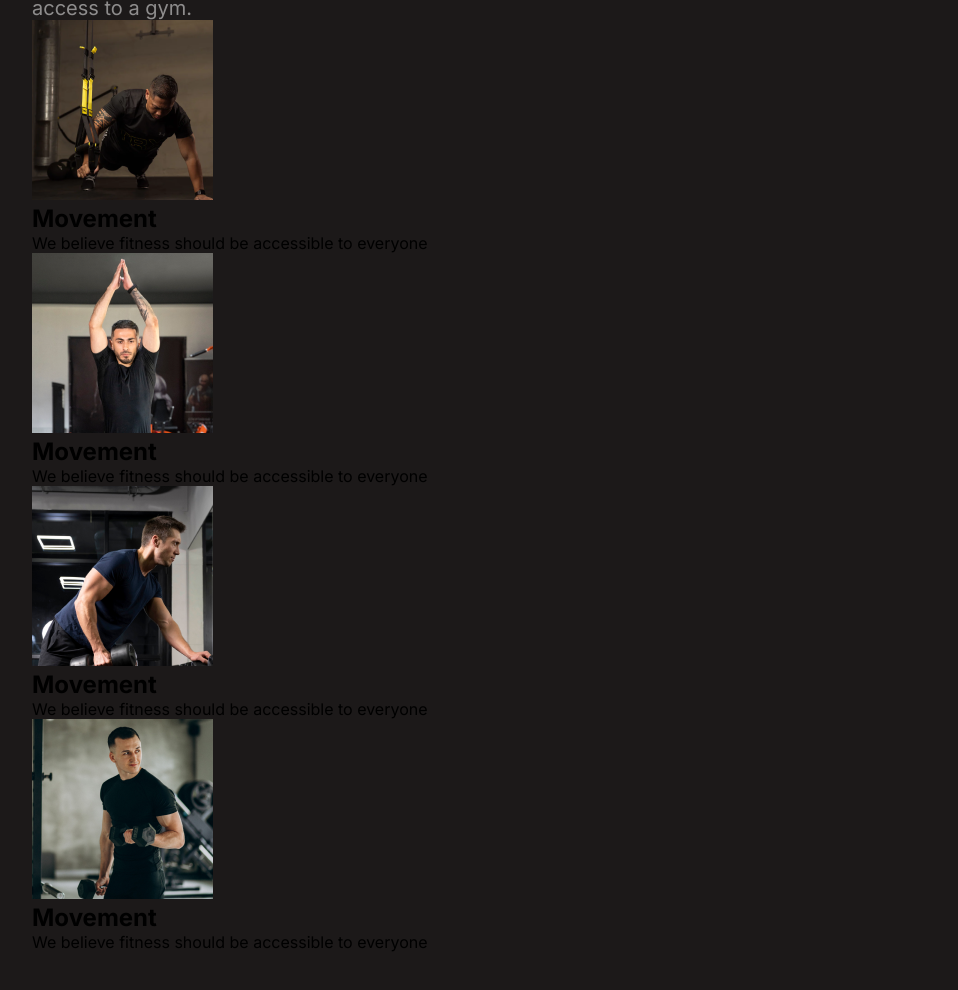
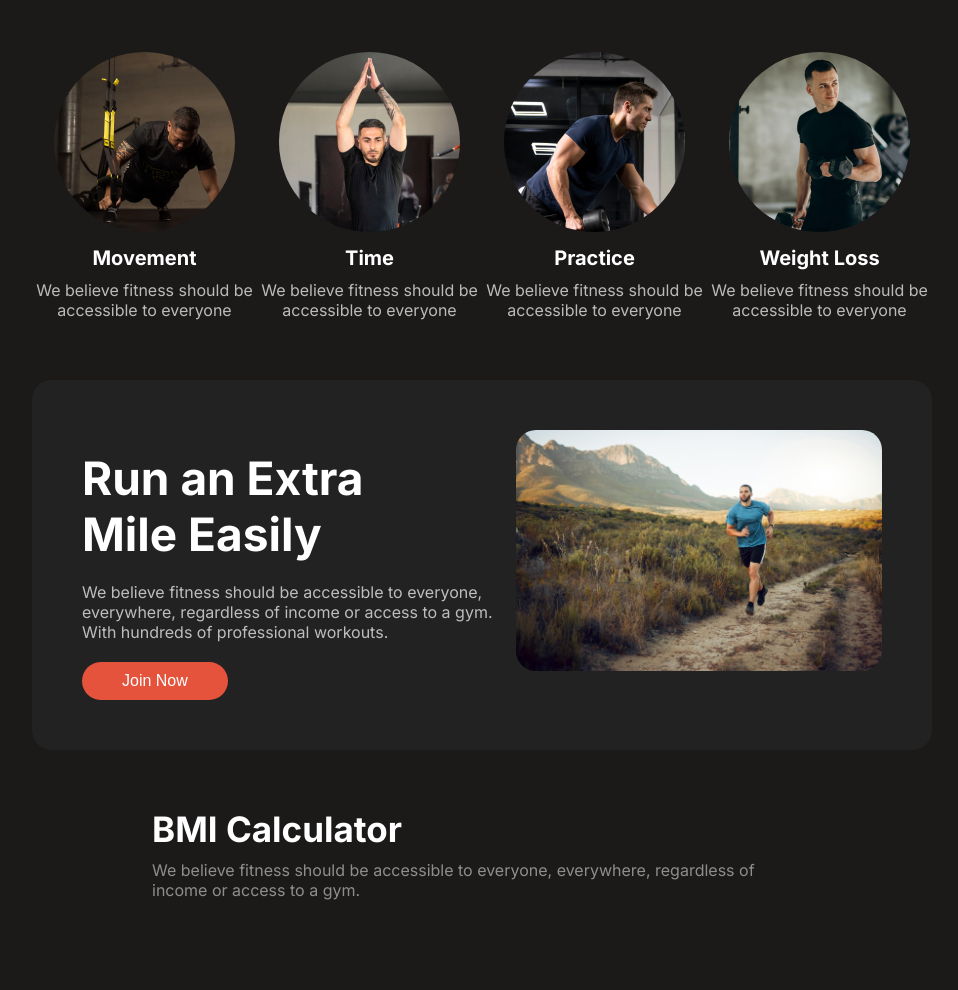
Before and after one commit to fauzia789/Assignment-2, a plain HTML site: page index.html in a window 1280 px wide. Shown: the part 1090-2080 px from the top of the page, without its empty margins (158-1116 px from the left). After the commit the page ends 2048 px from the top, so only its background shows below. Drawn offline with Linux system fonts and the light colour scheme; a web font is replaced by a local one.

Commit message:
added run section

```diff
--- a/index.html
+++ b/index.html
@@ -40,16 +40,23 @@
 
         <section class="header-item">
           <div class="header-content">
-            <h1 style="font-size: 78px; color: white;">
+            <h1 style="font-size: 78px; color: white">
               Get body in <br />
               <span class="shape">shape</span> & stay<br />healthy
             </h1>
-            <p style="font-size: 16px; color: rgba(255, 255, 255, 0.5); margin-top: 10px; " >
-              A huge selection of health and fitness content, healthy recipes <br>
+            <p
+              style="
+                font-size: 16px;
+                color: rgba(255, 255, 255, 0.5);
+                margin-top: 10px;
+              "
+            >
+              A huge selection of health and fitness content, healthy recipes
+              <br />
               and transformation stories to help you get fit and stay fit!
             </p>
             <button class="general-button" type="button">Join Club Now!</button>
-            <button class="button2"  type="button">Download App</button>
+            <button class="button2" type="button">Download App</button>
           </div>
           <div>
             <img src="./images/Images 2.png" alt="" srcset="" />
@@ -58,11 +65,11 @@
               <p>Free workout Videos</p>
             </div>
             <div class="circle free">
-                <div class="round">
+              <div class="round"></div>
+              <div>
+                <h1>350+</h1>
+                <p>Video Tutorial</p>
               </div>
-        <div>  <h1>350+</h1>
-            <p>Video Tutorial</p></div>
-
             </div>
           </div>
         </section>
@@ -72,29 +79,54 @@
       <section class="body">
         <div class="body-content">
           <h1>Change Your Habits</h1>
-        <p>We believe fitness should be accessible to everyone, everywhere, regardless of income or access to a gym.</p>
+          <p>
+            We believe fitness should be accessible to everyone, everywhere,
+            regardless of income or access to a gym.
+          </p>
         </div>
         <div class="body-parts">
           <div class="body1">
-            <img src="./images/image 3.png" alt="">
+            <img src="./images/image 3.png" alt="" />
             <h1>Movement</h1>
             <p>We believe fitness should be accessible to everyone</p>
           </div>
           <div class="body1">
-            <img src="./images/image 2.png" alt="" srcset="">
-            <h1>Movement</h1>
+            <img src="./images/image 2.png" alt="" srcset="" />
+            <h1>Time</h1>
             <p>We believe fitness should be accessible to everyone</p>
           </div>
           <div class="body1">
-            <img src="./images/image 4.png" alt="" srcset="">
-            <h1>Movement</h1>
+            <img src="./images/image 4.png" alt="" srcset="" />
+            <h1>Practice</h1>
             <p>We believe fitness should be accessible to everyone</p>
           </div>
           <div class="body1">
-            <img src="./images/image 5.png" alt="" srcset="">
-            <h1>Movement</h1>
+            <img src="./images/image 5.png" alt="" srcset="" />
+            <h1>Weight Loss</h1>
             <p>We believe fitness should be accessible to everyone</p>
           </div>
+        </div>
+      </section>
+      <section class="run">
+        <div class="run-content">
+          <div class="run-title">
+            <h1>Run an Extra <br> Mile Easily</h1>
+            <p>
+              We believe fitness should be accessible to everyone, <br> everywhere,
+              regardless of income or access to a gym. <br> With hundreds of
+              professional workouts.
+            </p>
+            <button class="general-button">Join Now</button>
+          </div>
+          <div>
+            <img src="./images/run.jpg" alt="" srcset="">
+          </div>
+        </div>
+      </section>
+      <section class="bmi">
+    <div class="bmi-content">
+      <h1>BMI Calculator</h1>
+      <p>We believe fitness should be accessible to everyone, everywhere, regardless of income or access to a gym.</p>
     </div>
       </section>
     </main>
--- a/style.css
+++ b/style.css
@@ -1,58 +1,68 @@
-*{
+* {
     margin: 0%;
     padding: 0%;
-   --primary-color:rgb(230, 83, 60);
-   background-color: rgb(28, 25, 25);
+    --primary-color: rgb(230, 83, 60);
+
+
 }
-.inter{
+body{
+    background: rgb(28, 25, 25);
+}
+
+.inter {
     font-family: "Inter", sans-serif;
     /* font-style: normal; */
 }
 
-header{
+header {
 
-    padding: 58px 190px;
+    margin: 58px 190px;
 }
 
-.header-title{
+.header-title {
     display: flex;
     justify-content: space-between;
     align-content: center;
 }
 
-.header-li ul{
+.header-li ul {
     display: flex;
     gap: 50px;
 }
-.header-li li{
+
+.header-li li {
     list-style: none;
     align-content: center;
     color: white;
 }
-.home{
+
+.home {
     border: 1px solid;
     border-radius: 40px;
     padding: 10px 20px;
     background-color: var(--primary-color);
     color: white;
 }
-.header-item{
+
+.header-item {
     display: flex;
     justify-content: space-between;
     align-items: center;
 
 }
 
-.shape{
+.shape {
     font-family: 'Miama', sans-serif;
 
 
 }
-button{
+
+button {
     margin-top: 20px;
 
 }
-.general-button{
+
+.general-button {
     background-color: var(--primary-color);
     color: white;
     font-size: 16px;
@@ -60,7 +70,8 @@ button{
     border: none;
     border-radius: 30px;
 }
-.button2{
+
+.button2 {
     background-color: black;
     color: white;
     font-size: 16px;
@@ -68,7 +79,8 @@ button{
     border: 1px solid white;
     border-radius: 30px;
 }
-.circle{
+
+.circle {
     display: flex;
     gap: 10px;
     position: relative;
@@ -76,49 +88,140 @@ button{
     right: 80px;
 
 }
-.circle1{
+
+.circle1 {
     position: relative;
     top: -450px;
     left: 240px;
 
 }
-.free{
+
+.free {
     padding: 25px 15px;
     border-radius: 20px;
-
+ background-color: rgb(34, 34, 34, 0.8);
     width: 50%;
     color: white;
 
 }
-.free h1{
+
+.free h1 {
     font-size: 18px;
     font-weight: 700;
 }
-.free p{
+
+.free p {
     font-size: 16px;
     font-weight: 300;
     opacity: 0.5;
 }
-.round{
+
+.round {
     background-color: var(--primary-color);
     border: 2px solid var(--primary-color);
     border-radius: 50%;
     padding: 20px;
 }
-.body{
-    padding: 58px 190px;
+
+.body {
+    margin: 58px 190px;
 
 }
-.body-content{
 
+.body-content {
+    text-align: center;
 }
-.body-content h1{
+
+.body-content h1 {
     font-size: 58px;
     color: white;
 
 }
-.body-content p{
+
+.body-content p {
     font-size: 20px;
     color: white;
     opacity: 0.5;
+    margin-top: 10px;
 }
+
+.body-parts {
+    display: flex;
+    justify-content: space-between;
+    margin-top: 80px;
+    text-align: center;
+
+}
+
+.body1 h1 {
+    color: white;
+    font-size: 20px;
+    margin-top: 10px;
+}
+
+.body1 p {
+    font-size: 16px;
+    opacity: 0.7;
+    color: white;
+    margin-top: 10px;
+}
+
+.body-parts img {
+    border-radius: 50%;
+}
+
+.run {
+    margin: 58px 190px;
+border-radius: 20px;
+background-color: rgb(34, 34, 34);
+}
+
+.run-content {
+    display: flex;
+    justify-content: space-between;
+    margin-top: 60px;
+
+    padding: 50px;
+
+
+
+}
+
+.run-title h1 {
+    color: white;
+    font-size: 46px;
+    margin-top: 20px;
+}
+
+.run-title p {
+    color: white;
+    opacity: 0.7;
+    font-size: 16px;
+    margin-top: 20px;
+}
+
+.run-content img {
+    width: 366px;
+    border-radius: 20px;
+}
+.bmi{
+    margin: 58px 190px;
+    text-align: center;
+}
+.bmi-content{
+
+    text-align: start;
+margin: 30px 120px;
+}
+.bmi h1 {
+    font-size: 35px;
+    color: white;
+
+}
+
+.bmi p {
+    font-size: 16px;
+    color: white;
+    opacity: 0.5;
+    margin-top: 10px;
+}
```
Lines whose indentation alone changed are shown as unchanged.
